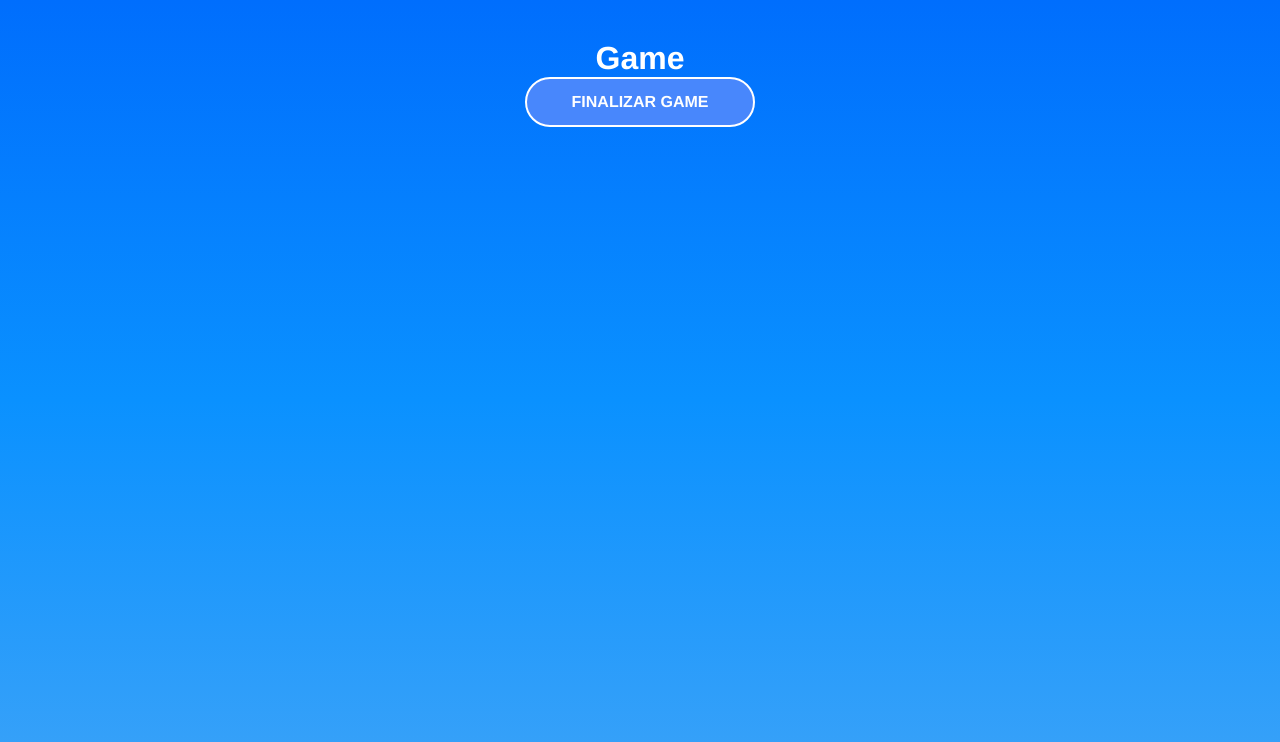
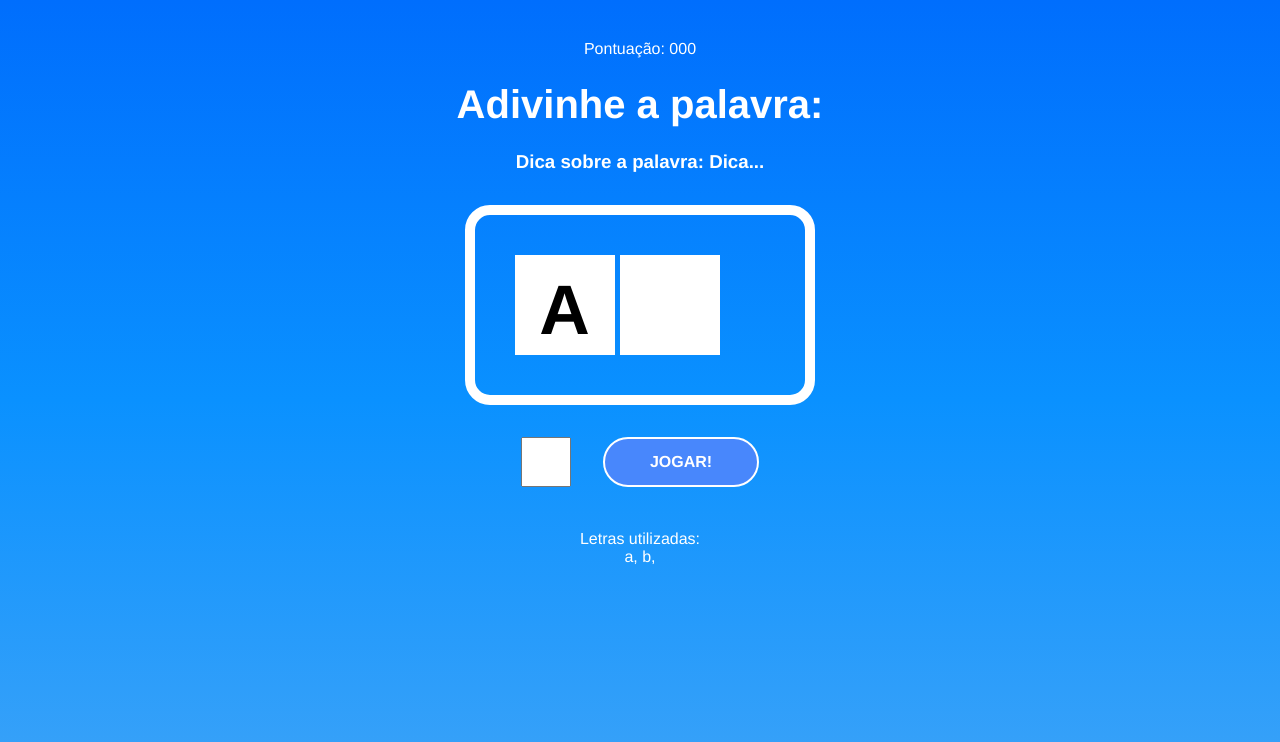
Before and after one commit to AbnerBenicio/What-s_the_word, a React (Vite) app: page / in a window 1280 px wide. Both pictures are taken after a click on the button "INICIAR". Shown: the top 742 px of the page. Built offline with nearby package versions, Linux system fonts and the light colour scheme.

Commit message:
Creating and styling game component

```diff
--- a/src/components/Game.css
+++ b/src/components/Game.css
@@ -0,0 +1,53 @@
+.game {
+    display: flex;
+    flex-direction: column;
+    gap: 1.5em;
+}
+
+.game h1 {
+    font-size: 2.5em;
+}
+
+.point span {
+    font-weight: bold;
+}
+
+.wordContainer {
+    margin: .5em;
+    padding: 2.5em;
+    border: 10px solid #fff;
+    border-radius: 25px;
+    display: flex;
+    gap: 5px;
+}
+
+.letter, .blankSquare {
+    font-size: 70px;
+    line-height: 1.5;
+    border: 3px solid #fff;
+    height: 100px;
+    width: 100px;
+    text-transform: uppercase;
+    background-color: #fff;
+    color: rgb(0, 0, 0);
+    font-weight: bold;
+}
+
+.letterContainer {
+    margin-bottom: 1.2em;
+}
+
+.letterContainer form {
+    display: flex;
+    align-items: center;
+    justify-content: center;
+    gap: 2em;
+}
+
+.letterContainer input {
+    height: 50px;
+    width: 50px;
+    font-size: 2em;
+    text-align: center;
+    outline: none;
+}
--- a/src/components/Game.jsx
+++ b/src/components/Game.jsx
@@ -3,9 +3,29 @@
 
 const Game = ({ setScore, verifyLetter }) => {
   return (
-    <div>
-      <h1>Game</h1>
-      <button onClick={verifyLetter}>Finalizar game</button>
+    <div className="game">
+      <p className="points">
+        <span>Pontuação: 000</span>
+      </p>
+      <h1>Adivinhe a palavra:</h1>
+      <h3 className="tip">
+        Dica sobre a palavra: <span>Dica...</span>
+      </h3>
+      <div className="wordContainer">
+        <span className="letter">A</span>
+        <span className="blankSquare"></span>
+      </div>
+      <div className="letterContainer">
+        <form >
+          <input type="text" name="letter" maxLength="1" required/>
+          <button>Jogar!</button>
+        </form>
+      </div>
+      <div className="wrongLettersContainer">
+        <p>Letras utilizadas:</p>
+        <span>a, </span>
+        <span>b, </span>
+      </div>
     </div>
   );
 };
```
